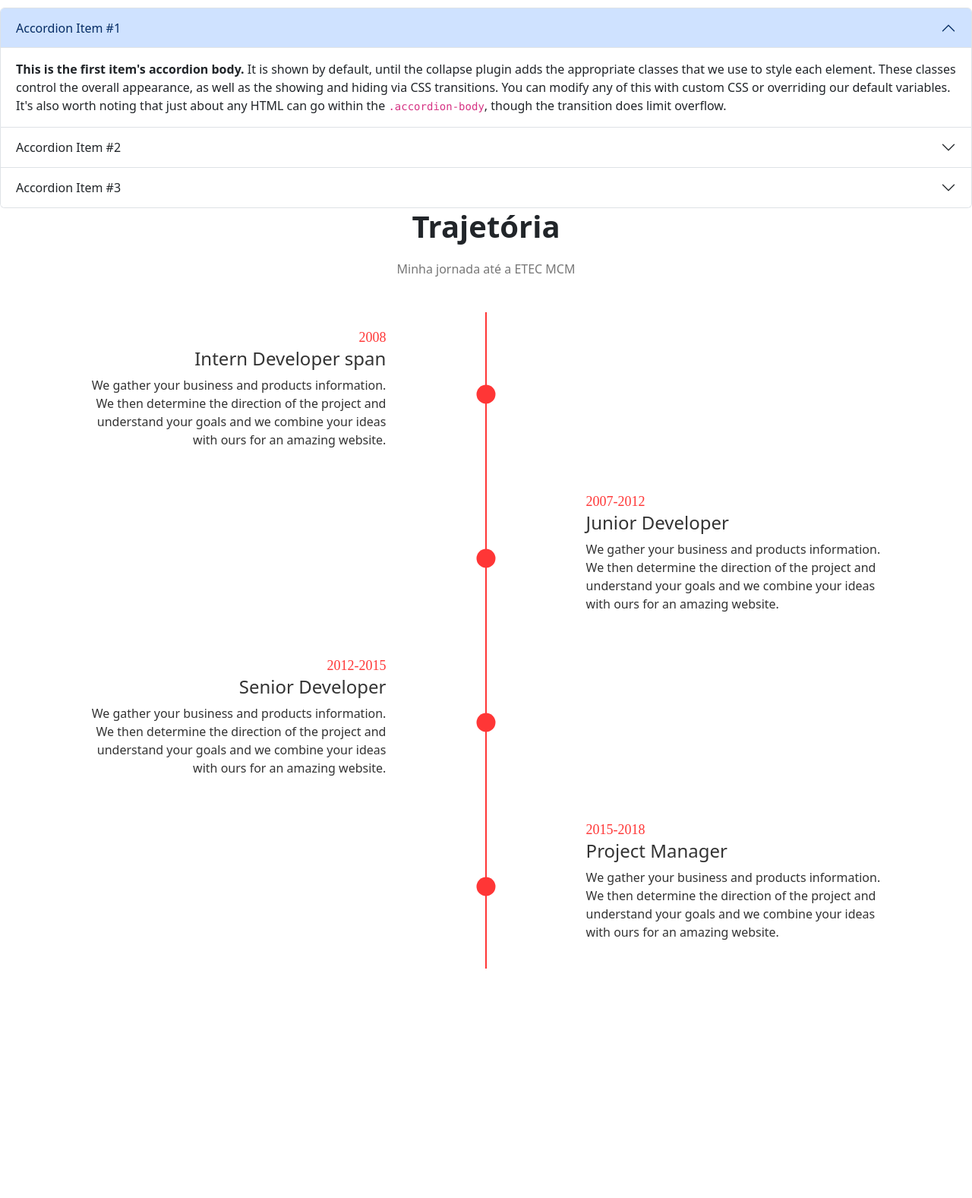
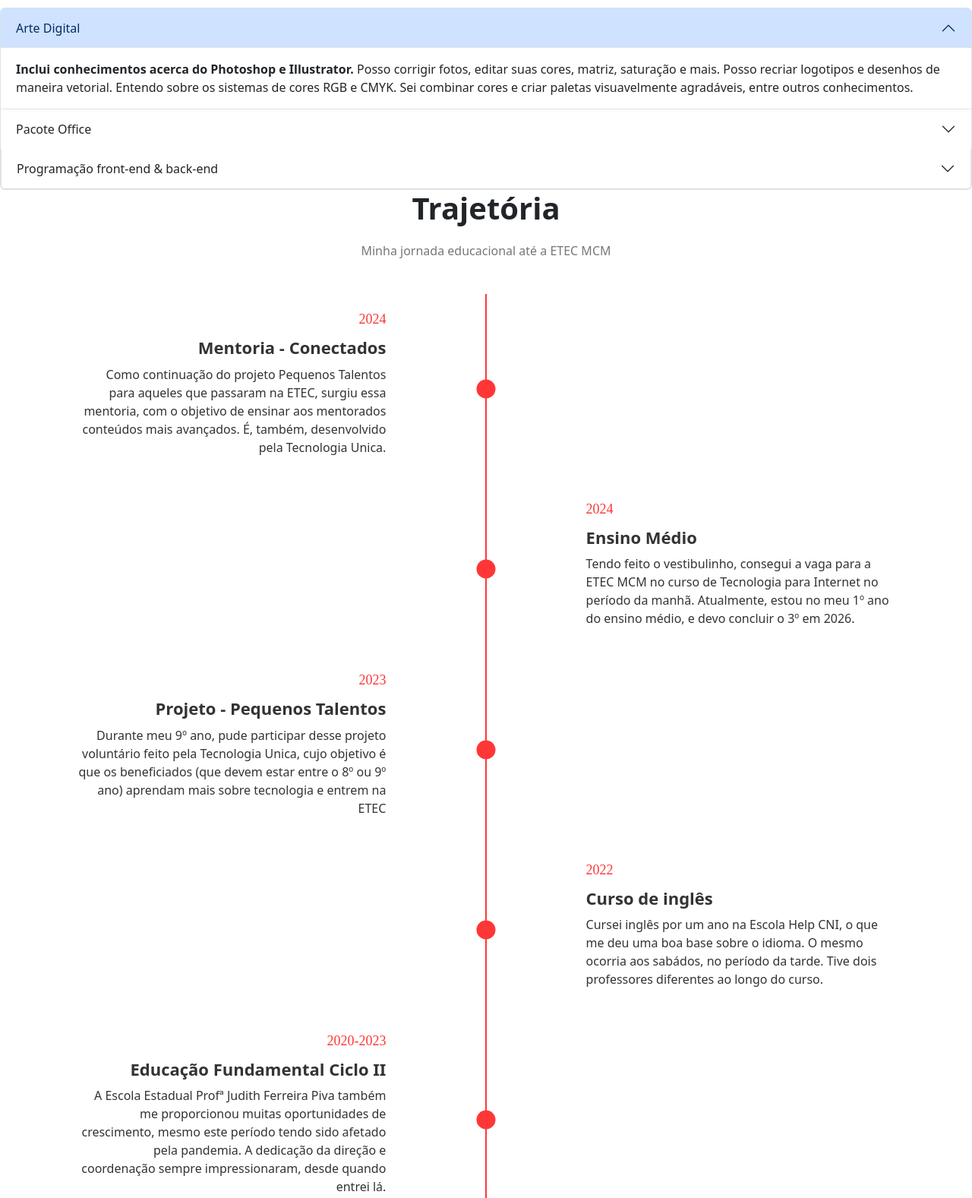
Before and after one commit to joaovincosta/CurriculoBootstrap, a plain HTML site: page index.html in a window 1280 px wide. Shown: the part 380-1957 px from the top of the page at 76% size. Before the commit the page ends 1655 px from the top, so only its background shows below. Drawn offline with Linux system fonts and the light colour scheme.

Commit message:
Add files via upload

```diff
--- a/index.html
+++ b/index.html
@@ -102,36 +102,35 @@
           <div class="accordion-item">
             <h2 class="accordion-header">
               <button class="accordion-button" type="button" data-bs-toggle="collapse" data-bs-target="#collapseOne" aria-expanded="true" aria-controls="collapseOne">
-                Accordion Item #1
+                Arte Digital
               </button>
             </h2>
             <div id="collapseOne" class="accordion-collapse collapse show" data-bs-parent="#accordionExample">
               <div class="accordion-body">
-                <strong>This is the first item's accordion body.</strong> It is shown by default, until the collapse plugin adds the appropriate classes that we use to style each element. These classes control the overall appearance, as well as the showing and hiding via CSS transitions. You can modify any of this with custom CSS or overriding our default variables. It's also worth noting that just about any HTML can go within the <code>.accordion-body</code>, though the transition does limit overflow.
+                <strong>Inclui conhecimentos acerca do Photoshop e Illustrator.</strong> Posso corrigir fotos, editar suas cores, matriz, saturação e mais. Posso recriar logotipos e desenhos de maneira vetorial. Entendo sobre os sistemas de cores RGB e CMYK. Sei combinar cores e criar paletas visuavelmente agradáveis, entre outros conhecimentos.
               </div>
             </div>
           </div>
           <div class="accordion-item">
             <h2 class="accordion-header">
               <button class="accordion-button collapsed" type="button" data-bs-toggle="collapse" data-bs-target="#collapseTwo" aria-expanded="false" aria-controls="collapseTwo">
-                Accordion Item #2
+                Pacote Office
               </button>
             </h2>
             <div id="collapseTwo" class="accordion-collapse collapse" data-bs-parent="#accordionExample">
               <div class="accordion-body">
-                <strong>This is the second item's accordion body.</strong> It is hidden by default, until the collapse plugin adds the appropriate classes that we use to style each element. These classes control the overall appearance, as well as the showing and hiding via CSS transitions. You can modify any of this with custom CSS or overriding our default variables. It's also worth noting that just about any HTML can go within the <code>.accordion-body</code>, though the transition does limit overflow.
-              </div>
+                <strong>Inclui conhecimentos acerca do Excel, Power Point e Word.</strong> Posso criar planilhas e tabelas com os dados das planilhas. Sei formatar documentos de acordo com as normas ABNT, bem como a criar apresentações em slides de forma interativa e cativante.
             </div>
           </div>
           <div class="accordion-item">
             <h2 class="accordion-header">
               <button class="accordion-button collapsed" type="button" data-bs-toggle="collapse" data-bs-target="#collapseThree" aria-expanded="false" aria-controls="collapseThree">
-                Accordion Item #3
+                Programação front-end & back-end
               </button>
             </h2>
             <div id="collapseThree" class="accordion-collapse collapse" data-bs-parent="#accordionExample">
               <div class="accordion-body">
-                <strong>This is the third item's accordion body.</strong> It is hidden by default, until the collapse plugin adds the appropriate classes that we use to style each element. These classes control the overall appearance, as well as the showing and hiding via CSS transitions. You can modify any of this with custom CSS or overriding our default variables. It's also worth noting that just about any HTML can go within the <code>.accordion-body</code>, though the transition does limit overflow.
+                <strong>Inclui conhecimentos acerca de HTML, CSS e Phyton, com adicional do básico em C#, JavaScript, MVC e Banco de Dados.</strong> Posso criar a estrutura de sites em HTML, estiliza-los com CSS e anima-los com JavaScript. Sei programar principalmente em Phyton, mas retenho conhecimentos básicos a respeito da programação em C# e da criação de tabelas em Banco de Dados.
               </div>
             </div>
           </div>
@@ -144,43 +143,67 @@
             <div class="col-xl-8 mx-auto text-center">
               <div class="section-title">
                 <h1>Trajetória</h1>
-                <p>Minha jornada até a ETEC MCM</p>
+                <p>Minha jornada educacional até a ETEC MCM</p>
               </div>
             </div>
           </div>
           <div class="row">
                    <div class="col-xl-12">
                       <ul class="timeline-list">
+                        <li>
+                          <div class="timeline_content">
+                             <span>2024</span>
+                             <h1>Mentoria - Conectados</h1>
+                             <p>Como continuação do projeto Pequenos Talentos para aqueles que passaram na ETEC, surgiu essa mentoria, com o objetivo de ensinar aos mentorados conteúdos mais avançados. É, também, desenvolvido pela Tecnologia Unica.</p>
+                             <!-- <p>We gather your business and products information. We then determine the direction of the project and understand your goals and we combine your ideas with ours for an amazing website.</p> -->
+                          </div>
+                       </li>
                          <!-- Single Experience -->
                          <li>
                             <div class="timeline_content">
-                               <span>2008</span>
-                               <h4>Intern Developer span</h4>
-                               <p>We gather your business and products information. We then determine the direction of the project and understand your goals and we combine your ideas with ours for an amazing website.</p>
+                               <span>2024</span>
+                               <h1>Ensino Médio</h1>
+                               <p>Tendo feito o vestibulinho, consegui a vaga para a ETEC MCM no curso de Tecnologia para Internet no período da manhã. Atualmente, estou no meu 1º ano do ensino médio, e devo concluir o 3º em 2026.</p>
+                            </div>
+                         </li>
+                         <!-- Single Experience -->
+                         <li>
+                          <div class="timeline_content">
+                             <span>2023</span>
+                             <h1>Projeto - Pequenos Talentos</h1>
+                             <p>Durante meu 9º ano, pude participar desse projeto voluntário feito pela Tecnologia Unica, cujo objetivo é que os beneficiados (que devem estar entre o 8º ou 9º ano) aprendam mais sobre tecnologia e entrem na ETEC</p>
+                          </div>
+                         </li>
+                         <!-- Single Experience -->
+                       <li>
+                        <div class="timeline_content">
+                           <span>2022</span>
+                           <h1>Curso de inglês</h1>
+                           <p>Cursei inglês por um ano na Escola Help CNI, o que me deu uma boa base sobre o idioma. O mesmo ocorria aos sabádos, no período da tarde. Tive dois professores diferentes ao longo do curso.</p>
+                        </div>
+                       </li>
+                       <!-- Single Experience -->
+                         <li>
+                            <div class="timeline_content">
+                            <span>2020-2023</span>
+                               <h1>Educação Fundamental Ciclo II</h1>
+                               <p>A Escola Estadual Profª Judith Ferreira Piva também me proporcionou muitas oportunidades de crescimento, mesmo este período tendo sido afetado pela pandemia. A dedicação da direção e coordenação sempre impressionaram, desde quando entrei lá.</p>
                             </div>
                          </li>
                          <!-- Single Experience -->
                          <li>
                             <div class="timeline_content">
-                            <span>2007-2012</span>
-                               <h4>Junior Developer</h4>
-                               <p>We gather your business and products information. We then determine the direction of the project and understand your goals and we combine your ideas with ours for an amazing website.</p>
+                            <span>2015-2019</span>
+                               <h1>Educação Fundamental Ciclo I</h1>
+                               <p>Na Escola Estadual Profª Marisa Afonso Salero é que desenvolvi/aperfeiçoei habilidades básicas de leitura, escrita e matemática. Foi a escola em que fiz meus primeiros trabalhos em grupo e fui líder de sala pela primeira vez.</p>
                             </div>
                          </li>
                          <!-- Single Experience -->
                          <li>
                             <div class="timeline_content">
-                            <span>2012-2015</span>
-                               <h4>Senior Developer</h4>
-                               <p>We gather your business and products information. We then determine the direction of the project and understand your goals and we combine your ideas with ours for an amazing website.</p>
-                            </div>
-                         </li>
-                         <!-- Single Experience -->
-                         <li>
-                            <div class="timeline_content">
-                            <span>2015-2018</span>
-                               <h4>Project Manager</h4>
-                               <p>We gather your business and products information. We then determine the direction of the project and understand your goals and we combine your ideas with ours for an amazing website.</p>
+                            <span>2013-2014</span>
+                               <h1>Educação Pré-escolar</h1>
+                               <p>Na Escola Municipal Francisca Ferreira Santiago foi que tive meu primeiro contato com o ambiente escolar e cultivei amizades que perduram até hoje. Foi uma época marcada por brincadeiras, brincadeiras o tempo todo.</p>
                             </div>
                          </li>
                       </ul>
@@ -192,6 +215,9 @@
     <footer>
       <section class="Contato">
         <!-- formulário de e-mail + links -->
+         <form>
+
+         </form>
       </section>
     </footer>
     <script src="js\bootstrap.bundle.js"></script>
```
Also changed, not shown: img/Img1.jpeg (added), img/Img2.jpeg (added).
